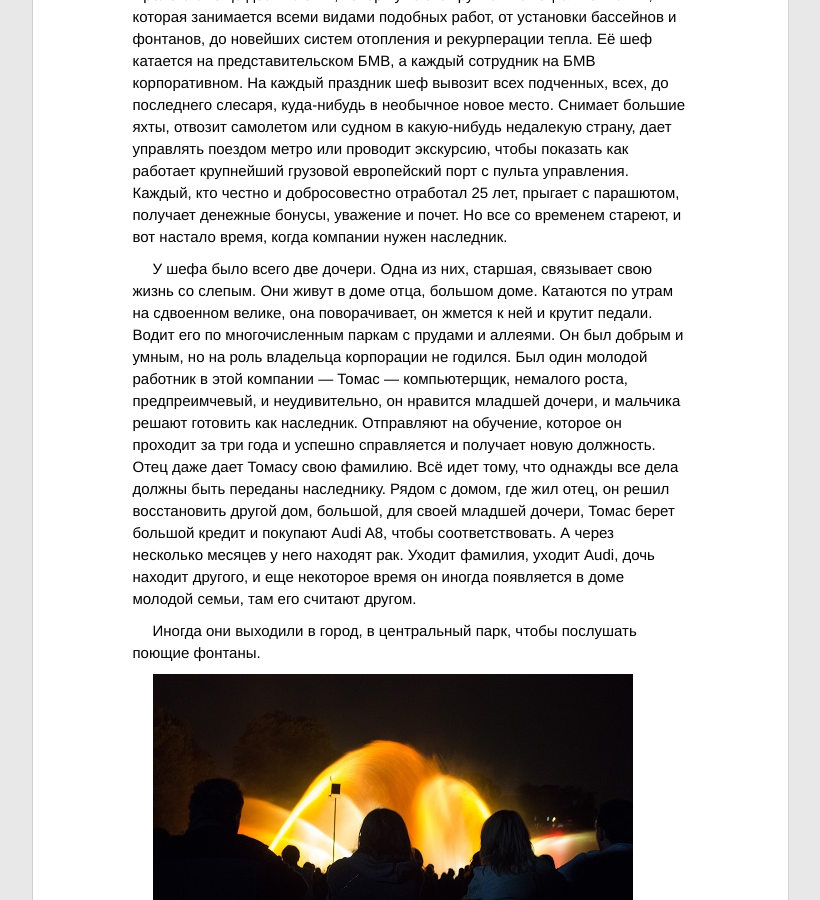
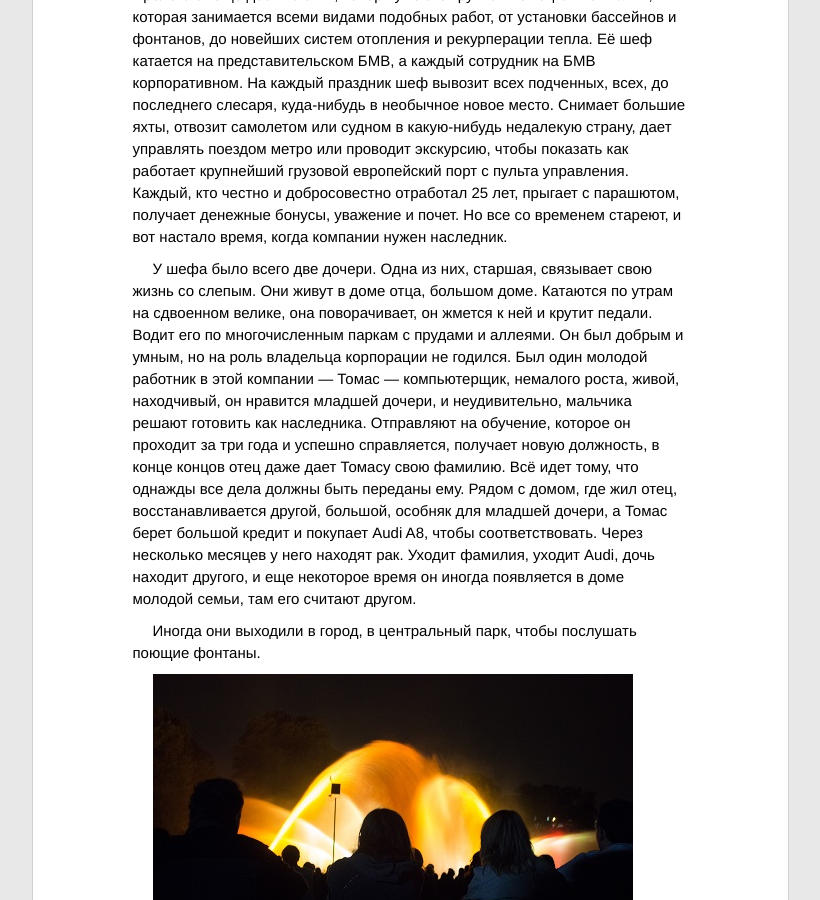
Before and after one commit to ptmt/ptmt.github.com, a Jekyll site: the page built from _posts/2012-09-03-ich-verstehe-sie-nicht.md, in a window 1280 px wide and 900 px high, scrolled down 534 px. Shown: the whole window, without its empty margins (230-1050 px from the left). Built offline with Jekyll 4.4.1, drawn with Linux system fonts in a browser that asks for light colours; Markdown is read by kramdown in place of the engine named in the settings.

Commit message:
Update _posts/2012-09-03-ich-verstehe-sie-nicht.md

```diff
--- a/_posts/2012-09-03-ich-verstehe-sie-nicht.md
+++ b/_posts/2012-09-03-ich-verstehe-sie-nicht.md
@@ -10,7 +10,7 @@
 
 Приходит пора и он уходит из этой жизни, но его компанию подхватывает сын. Воспитанный отцом, он и не думает заниматься другим делом. Пролетают ещё десятилетия, теперь уже это крупная немецкая компания, которая занимается всеми видами подобных работ, от установки бассейнов и фонтанов, до новейших систем отопления и рекурперации тепла. Её шеф катается на представительском БМВ, а каждый сотрудник на БМВ корпоративном. На каждый праздник шеф вывозит всех подченных, всех, до последнего слесаря, куда-нибудь в необычное новое место. Снимает большие яхты, отвозит самолетом или судном в какую-нибудь недалекую страну, дает управлять поездом метро или проводит экскурсию, чтобы показать как работает крупнейший грузовой европейский порт с пульта управления. Каждый, кто честно и добросовестно отработал 25 лет, прыгает с парашютом, получает денежные бонусы, уважение и почет. Но все со временем стареют, и вот настало время, когда компании нужен наследник.
 
-У шефа было всего две дочери. Одна из них, старшая, связывает свою жизнь со слепым. Они живут в доме отца, большом доме. Катаются по утрам на сдвоенном велике, она поворачивает, он жмется к ней и крутит педали. Водит его по многочисленным паркам с прудами и аллеями. Он был добрым и умным, но на роль владельца корпорации не годился. Был один молодой работник в этой компании — Томас — компьютерщик, немалого роста, предпреимчевый, и неудивительно, он нравится младшей дочери, и мальчика решают готовить как наследник. Отправляют на обучение, которое он проходит за три года и успешно справляется и получает новую должность. Отец даже дает Томасу свою фамилию. Всё идет тому, что однажды все дела должны быть переданы наследнику. Рядом с домом, где жил отец, он решил восстановить другой дом, большой, для своей младшей дочери, Томас берет большой кредит и покупают Audi A8, чтобы соответствовать. А через несколько месяцев у него находят рак. Уходит фамилия, уходит Audi, дочь находит другого, и еще некоторое время он иногда появляется в доме молодой семьи, там его считают другом.
+У шефа было всего две дочери. Одна из них, старшая, связывает свою жизнь со слепым. Они живут в доме отца, большом доме. Катаются по утрам на сдвоенном велике, она поворачивает, он жмется к ней и крутит педали. Водит его по многочисленным паркам с прудами и аллеями. Он был добрым и умным, но на роль владельца корпорации не годился. Был один молодой работник в этой компании — Томас — компьютерщик, немалого роста, живой, находчивый, он нравится младшей дочери, и неудивительно, мальчика решают готовить как наследника. Отправляют на обучение, которое он проходит за три года и успешно справляется, получает новую должность, в конце концов отец даже дает Томасу свою фамилию. Всё идет тому, что однажды все дела должны быть переданы ему. Рядом с домом, где жил отец, восстанавливается другой, большой, особняк для младшей дочери, а Томас берет большой кредит и покупает Audi A8, чтобы соответствовать. Через несколько месяцев у него находят рак. Уходит фамилия, уходит Audi, дочь находит другого, и еще некоторое время он иногда появляется в доме молодой семьи, там его считают другом.
 
 Иногда они выходили в город, в центральный парк, чтобы послушать поющие фонтаны.
 
```
